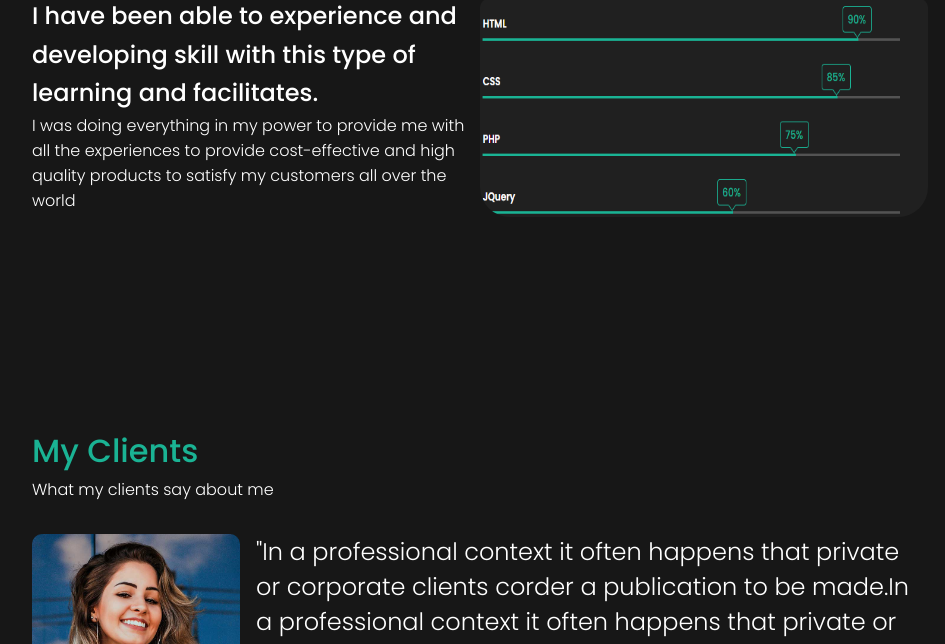
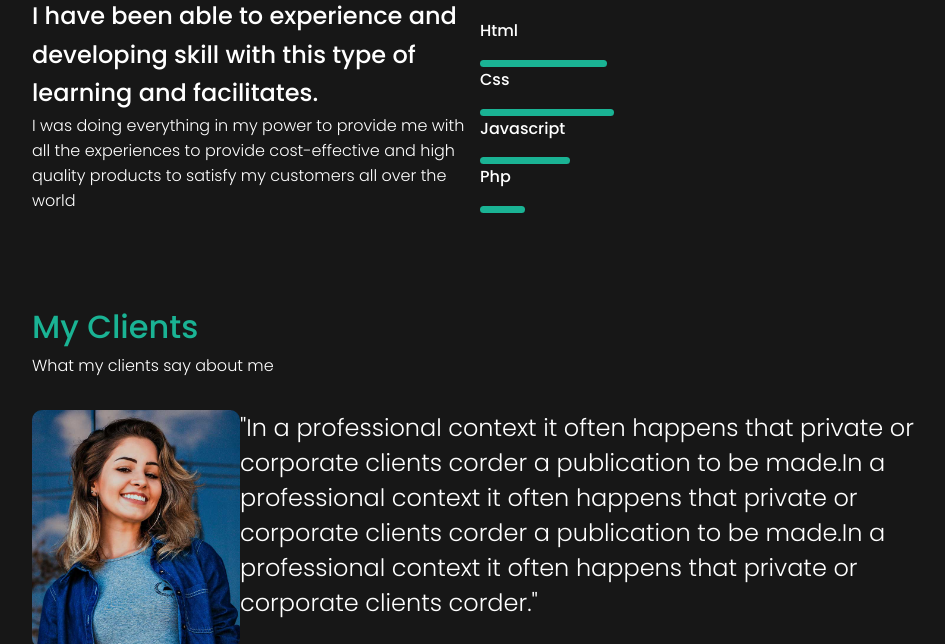
Before and after one commit to Cesar-Sandoval99/portfolio-1, a plain HTML site: page index.html in a window 1280 px wide. Shown: the part 776-1420 px from the top of the page, without its empty margins (160-1105 px from the left). Drawn offline with Linux system fonts and the light colour scheme.

Commit message:
se corrige una seccion

```diff
--- a/assets/reset.css
+++ b/assets/reset.css
@@ -57,6 +57,9 @@ h4{
     font-size: 1.5rem;
     font-weight: 500;
 }
+h3 {
+    font-weight: 500;
+}
 
 h1, h2, h3, h4, h5, h6 {
     font-family: "Poppins", sans-serif;
--- a/assets/styles.css
+++ b/assets/styles.css
@@ -112,6 +112,10 @@ nav{
         align-items: center;
         display: flex;
     }
+    .aling-items-flex-end{
+        align-items: flex-end;
+        display: flex;
+    }
     .img-4{
         border-radius: 15px;
         max-height: 50%;
@@ -145,7 +149,7 @@ nav{
         margin: auto;
     }
 }
-/* hay que acomodar bien las listas de la info ya que se descuadran al momento de hacer reducir o aumentar el tamaño */
+
 .icons{
     background-color: #171717;
     border-radius: 100%;
@@ -159,6 +163,27 @@ nav{
     border-radius: 30px;
 }
 .img-2{
-    width: 25%;
+    width: 20%;
+    height: 30%;
     border-radius: 10px;
 }
+.bar {
+    margin-top: 1rem;
+}
+.bar-progress {
+    height: 7px;
+    background-color: #1ab394;
+    border-radius: 5px;
+}
+.bar-html {
+    width: 85%;
+}
+.bar-css {
+    width: 90%;
+}
+.bar-js {
+    width: 60%;
+}
+.bar-php {
+    width: 30%;
+}
--- a/index.html
+++ b/index.html
@@ -94,8 +94,26 @@
             <h4>I have been able to experience and developing skill with this type of learning and facilitates.</h3>
             <p>I was doing everything in my power to provide me with all the experiences to provide cost-effective and high quality products to satisfy my customers all over the world</p>
         </div>
-        <div class="col-12 col-lg-6 aling-items">
-            <img class="img-1 img-3" src="./assets/img/grafica2.PNG" alt="">
+        <div class="col-12 col-lg-6 aling-items-flex-end">
+                <!-- <img class="img-1 img-3" src="./assets/img/grafica2.PNG" alt=""> -->
+                <div class="col-12 col-lg-4">
+                    <h3>Html</h3>
+                    <div class="bar">
+                        <div class="bar-progress bar-html"> </div>
+                    </div>
+                    <h3>Css</h3>
+                    <div class="bar">
+                        <div class="bar-progress bar-css"> </div>
+                    </div>
+                    <h3>Javascript</h3>
+                    <div class="bar">
+                        <div class="bar-progress bar-js"> </div>
+                    <h3>Php</h3>
+                    <div class="bar">
+                        <div class="bar-progress bar-php"> </div>
+                    </div>
+                    </div>
+                </div>
         </div>
     </div>
 </section>
@@ -106,9 +124,7 @@
             <p class="padd-bt">What my clients say about me</p>
     </div>
     <div class="display-flex-2">
-        <div class="col-12 col-lg-4">
-            <img class="img-4 img-2 img-5" src="./assets/img/client1.jpg" alt="">
-        </div>
+        <img class="img-4 img-2 img-5" src="./assets/img/client1.jpg" alt="">
         <div class="col-12 col-lg-8">
             <p class="padd-bt txt-lg">"In a professional context it often happens that private or corporate clients corder a publication to be made.In a professional context it often happens that private or corporate clients corder a publication to be made.In a professional context it often happens that private or corporate clients corder."</p>
             <h6>Sarah Smith,</h6>
@@ -117,10 +133,4 @@
     </div>
 </section>
 </body>
-<section>
-    <p class="bg-black">Puerba para git</p>
-</section>
-<div>
-    <p>Pureba 2 para git</p>
-</div>
 </html>
```
Also changed, not shown: assets/js/js.js (line endings or trailing spaces).
